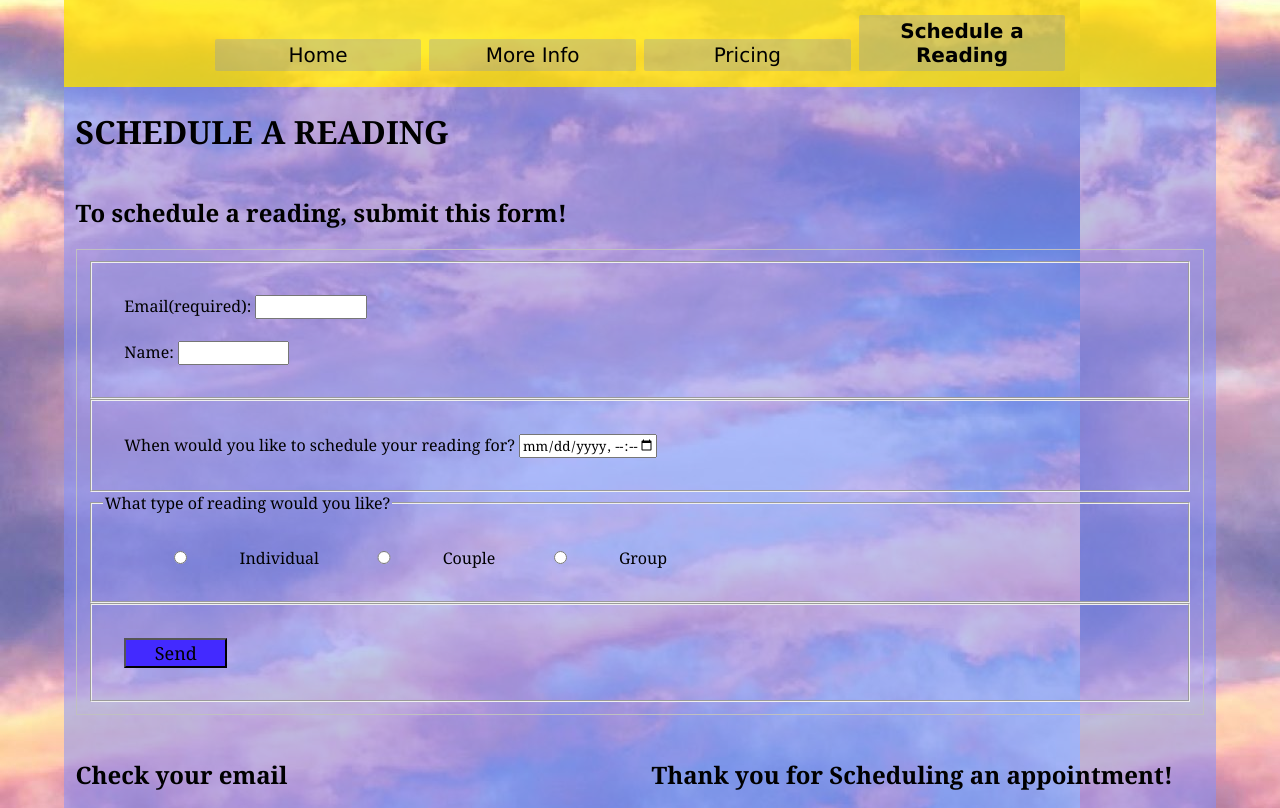
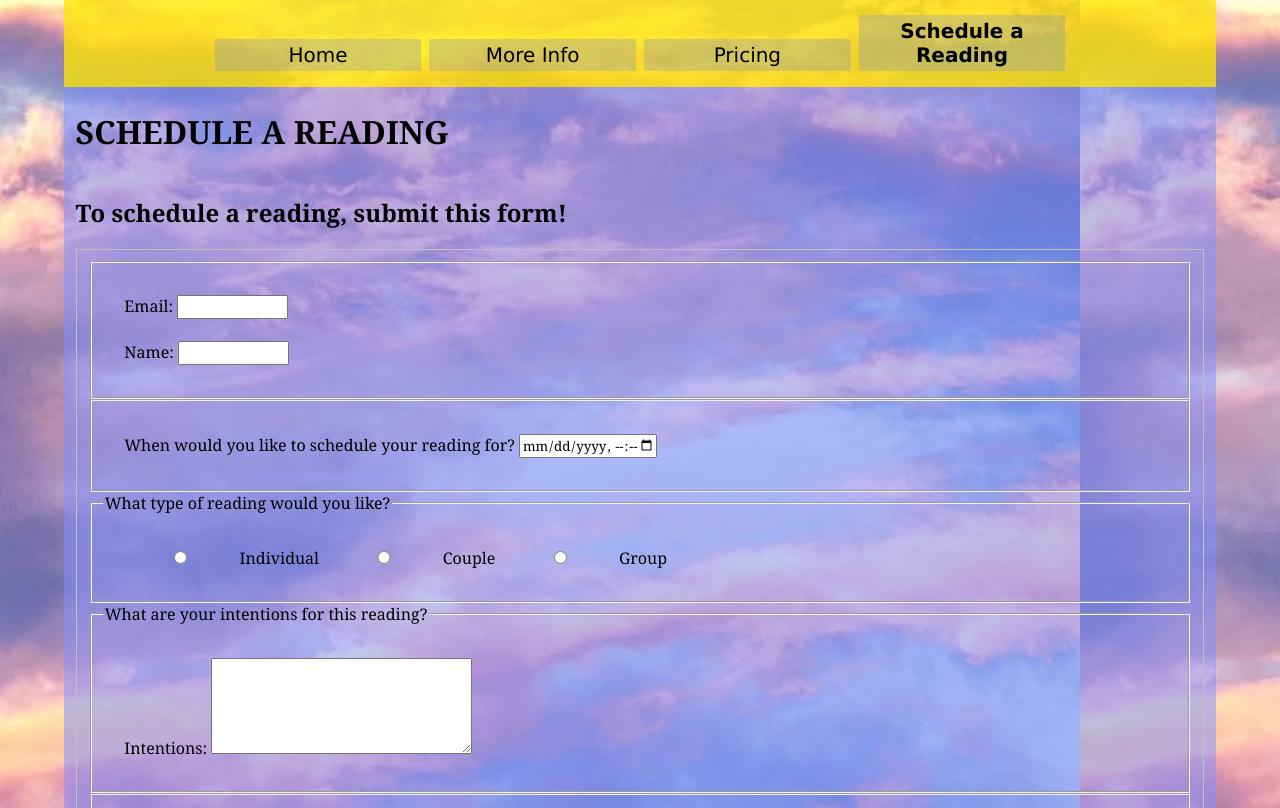
Before and after one commit to amandabarth/Final-Project, a PHP site: page /form.php in a window 1280 px wide. Shown: the part 123-931 px from the top of the page. Run offline with PHP 8.4, Linux system fonts and the light colour scheme; data that the repository does not hold is empty.

Commit message:
Final Project: Working Form Page

```diff
--- a/form.php
+++ b/form.php
@@ -6,7 +6,8 @@ $mailSent = '';
 $email = '';
 $name = '';
 $appointTime = '';
-$type = 'Individual';
+$type = '';
+$intentions = '';
 
 function sanatize($field){
     if(!isset($_POST[$field])){
@@ -33,53 +34,58 @@ function sanatize($field){
 
         $name = sanatize("txtName");
 
-    $appointTime = sanatize('type');
+        $appointTime = sanatize("appointTime");
 
-    $type = sanatize("newInfo");
+        $type = sanatize("radType");
         if($type != "Individual" AND $type != "Couple" AND $type != "Group"){
             print '<p class="wrong">Please chose which type of reading you would like. For more information on what each reading includes go to the pricing page.</p>';
             $dataIsGood = false;
         }
 
+        $intentions = sanatize("txtIntentions");
+
+       // $dataIsGood = false;
+
         if($dataIsGood){
-        $sql = 'INSERT INTO tblSchedule(fldEmail, fldName, fldAppointTime, fldType) VALUES(?,?,?,?,?,?)';
+            $sql = 'INSERT INTO tblFinalProjectResponses(fldEmail, fldName, fldAppointTime, fldType, fldIntentions) VALUES(?,?,?,?,?)';
             $statement = $pdo->prepare($sql);
-        $data = array($email, $name, $appointTime, $type);
+            $data = array($email, $name, $appointTime, $type, $intentions);
 
             if($statement->execute($data)){
-            print '<p>Your reading was sucessfully scheduled!</p>';
+                $message = '<h2>Thank you</h2>';
+                $message .= '<p>Your reading was sucessfully scheduled!</p>';
 
                 $to = $email;
                 $from = 'CS 008 Team <rlkoenig@uvm.edu>';
                 $subject = 'You Scheduled a Tarot Reading';
-
-            $mailMessage = '<p style="font:">Thank you' . $name . 'for scheduling a reading! Your appointment is at '. $appointTime. '</p>';
+                $mailMessage = '<p style="font:"Georgia"; color:rbg(67, 42, 255);">Thank you' . $name . 'for scheduling a reading! Your appointment is at '. $appointTime. '</p>';
                 $mailMessage .= '<p>See you then!</p>';
                 $mailMessage .= '<p>Linsey Reads Tarot</p>';
-
                 $headers = "MIME_Version: 1.0\r\n";
                 $headers .= "Content-type: text/html; charset=stf-8\r\n";
                 $headers .= "From: ".$from. "\r\n";
-
                 $mailSent = mail($to, $subject, $mailMessage, $headers);
-
                 if ($mailSent){
-                print "<p>A copy has been emailed to your records.</p>";
-                print $mailMessage;
+                    $message .= '<p>A confirmation email was sent.</p>';
                 }
-
-        } else {
-            print '<p>Your reading was NOT scheduled.<p>';
+                else{
+                    $message .= '<p>An error occured. An email was not sent.</p>';
+                }
+            }
+            else{
+                $message .= '<p>An error occured. Your appointment was not scheduled.</p>';
+            }
+        }
+        else{
+            print '<p>Error.</p>';
         }
 
     }
-}
-
 ?>
                 <form action="#" method="POST">
                     <fieldset>
                         <p class="form">
-                            <label for="txtEmail">Email(required):</label>
+                            <label for="txtEmail">Email:</label>
                             <input type="text" name="txtEmail" id="txtEmail" value = "<?php print $email; ?>" required>
                         </p>
                         <p class="form">
@@ -97,14 +103,21 @@ function sanatize($field){
                         <legend>What type of reading would you like?</legend>
                         <p class="form">
 
-                            <input type="radio" name="type" id="radIndiv" value="Individual" <?php if ($knowledge == 'Individual') print 'checked';?>>
+                            <input type="radio" name="radType" id="radIndiv" value="Individual" <?php if ($type == 'Individual') print 'checked';?>>
                             <label for="radIndiv">Individual</label>&nbsp;
 
-                            <input type="radio" name="type" id="radCouple" value="Couple" <?php if ($knowledge == 'Couple') print 'checked';?>>
+                            <input type="radio" name="radType" id="radCouple" value="Couple" <?php if ($type == 'Couple') print 'checked';?>>
                             <label for="radCouple">Couple</label>&nbsp;
 
-                            <input type="radio" name="type" id="radGroup" value="Group" <?php if ($knowledge == 'Group') print 'checked';?>>
+                            <input type="radio" name="radType" id="radGroup" value="Group" <?php if ($type == 'Group') print 'checked';?>>
                             <label for="radGroup">Group</label>&nbsp;
+                        </p>
+                    </fieldset>
+                    <fieldset>
+                        <legend>What are your intentions for this reading?</legend>
+                        <p class="form">
+                            <label for="txtIntentions">Intentions: </label>
+                            <textarea id="txtIntentions" name="txtIntentions" rows="5" cols="30"><?php print $intentions; ?></textarea>
                         </p>
                     </fieldset>
                     <fieldset>
@@ -115,7 +128,7 @@ function sanatize($field){
                 </form>
         </section>
         <section class="flexB">
-            <h2>Check your email </h2>
+            <h2>Thank you for Scheduling a Reading!</h2>
                 <?php
                     print $message;
                     print '<p>Post Array:</p><pre>';
@@ -123,16 +136,7 @@ function sanatize($field){
                     print '</pre>';
                 ?>
             </section>
-            <section class="flexC">
-                <h2>Thank you for Scheduling an appointment!</h2>
-                <figure class="image">
-                    <img src="images/thank_you_small.jpg" srcset="images/thank_you_medium.jpg 2x, images/thank_you.jpg 3x" alt="Thank You">
-                    <figcaption><cite>https://emilypost.com/advice/different-ways-to-say-thank-you</cite></figcaption>
-                </figure>
-            </section>
         </main>
     <?php
         include 'footer.php';
     ?>
-    </body>
-</html>
```
Lines whose indentation alone changed are shown as unchanged.
